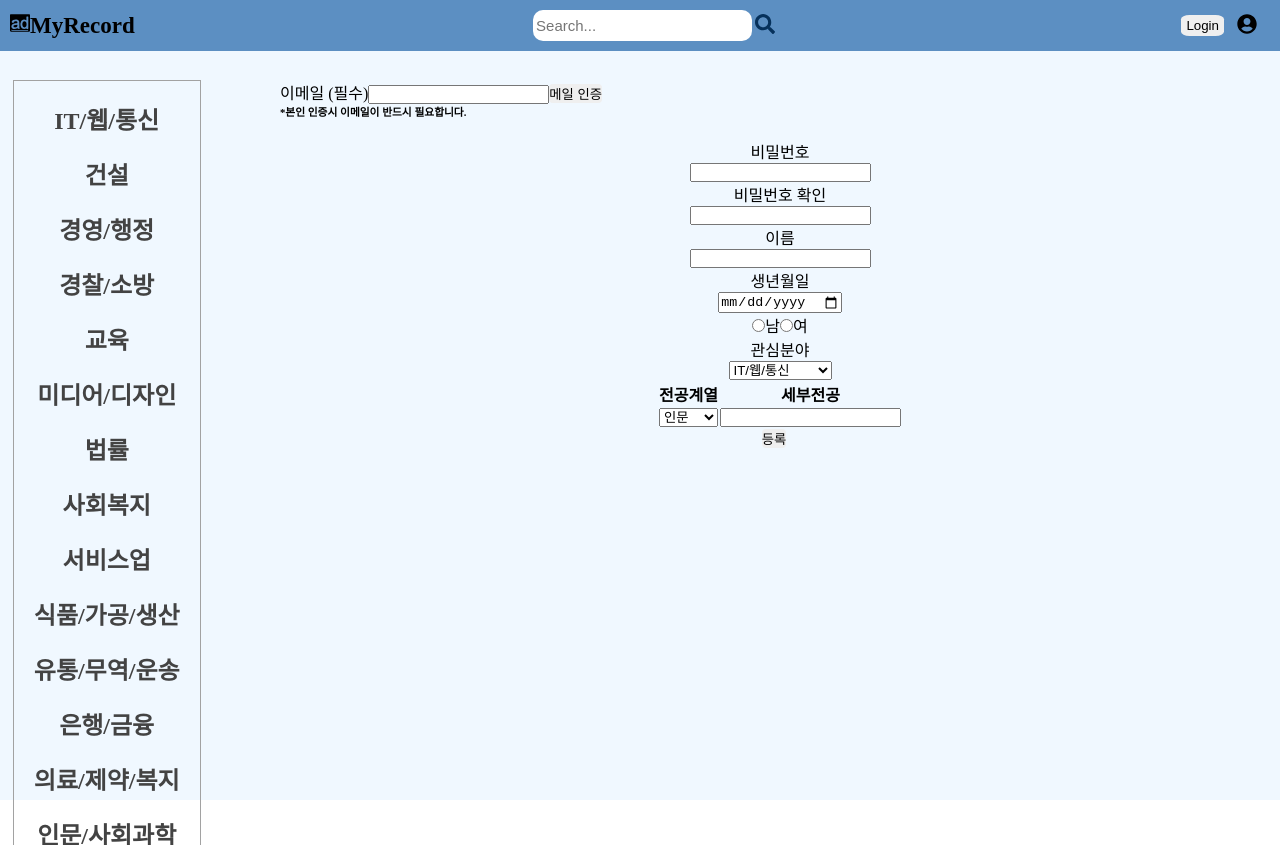
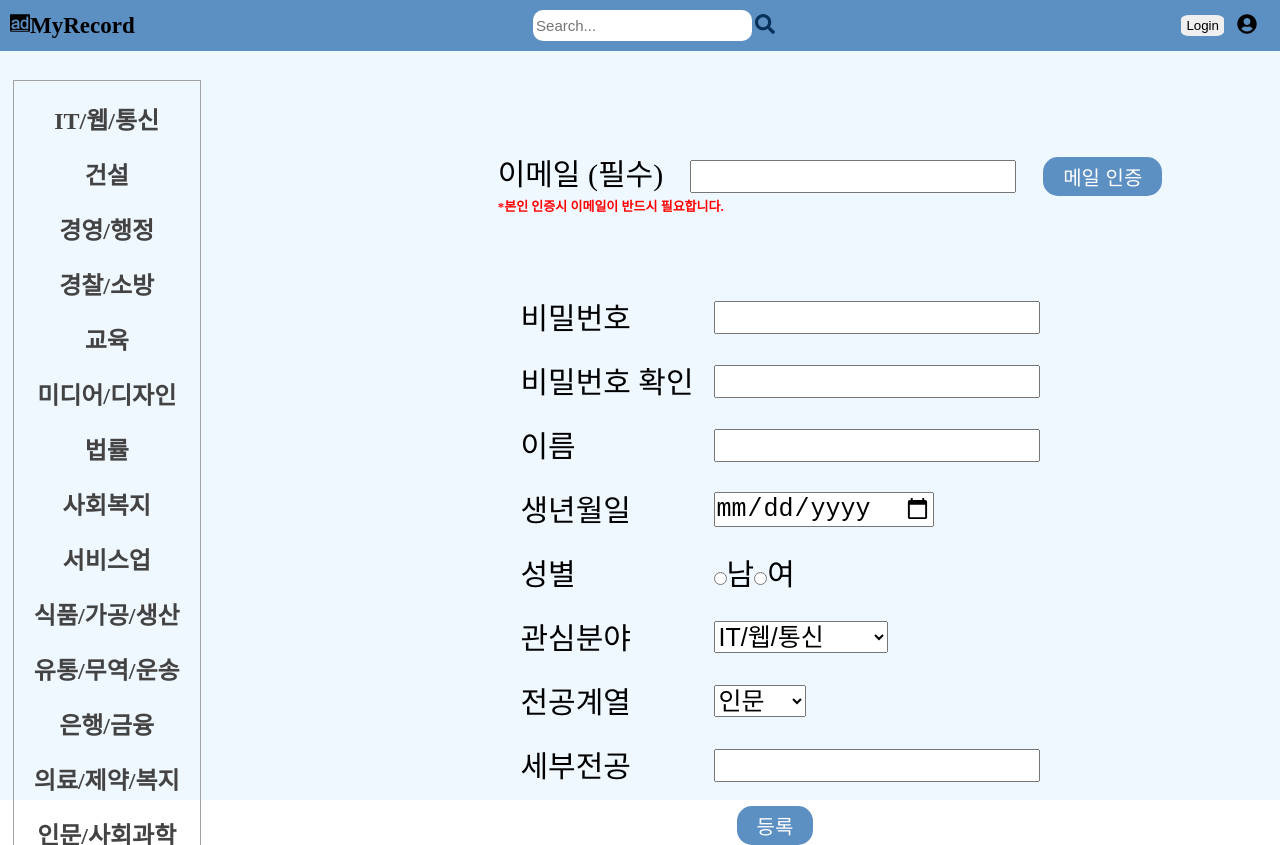
Before and after one commit to Organization-MyRecord/client, a React (Create React App) app in the folder MR/: page /registerpage in a window 1280 px wide. Before the commit the page ends 800 px from the top, so only its background shows below. Built offline with nearby package versions, Linux system fonts and the light colour scheme.

Commit message:
회원가입 수정

```diff
--- a/MR/src/Components/Login.tsx
+++ b/MR/src/Components/Login.tsx
@@ -1,51 +1,46 @@
-import React, {useState, Dispatch, SetStateAction} from "react";
+import React, { useState, Dispatch, SetStateAction } from "react";
 import { useDispatch } from "react-redux";
 import { LoginHandler } from "../modules/action-creator";
 import "../styles/login.scss";
 
 interface Iprops {
-  openmodal : boolean;
-  setopenmodal : Dispatch<SetStateAction<boolean>>
+  openmodal: boolean;
+  setopenmodal: Dispatch<SetStateAction<boolean>>;
 }
 
-function login(props : Iprops) {
+function Login(props: Iprops) {
+  const { setopenmodal, openmodal } = props;
 
-  const {setopenmodal, openmodal} = props;
+  const Dispatch = useDispatch();
+  const [Email, setEmail] = useState(""); //이메일 담을 State
+  const [Password, setPassword] = useState(""); //패스워드 담을 State
 
-
-  const dispatch = useDispatch()
-  const [Email, setEmail] = useState("")          //이메일 담을 State
-  const [Password, setPassword] = useState("")    //패스워드 담을 State
-
-
-  const EmailHandler = (e: React.ChangeEvent<HTMLInputElement>) => {    //이메일 onChange
+  const EmailHandler = (e: React.ChangeEvent<HTMLInputElement>) => {
+    //이메일 onChange
     setEmail(e.currentTarget.value);
   };
-  const PasswordHandler = (e: React.ChangeEvent<HTMLInputElement>) => { //패스워드 onChange
+  const PasswordHandler = (e: React.ChangeEvent<HTMLInputElement>) => {
+    //패스워드 onChange
     setPassword(e.currentTarget.value);
   };
 
-  const login = async() => {
+  const login = async () => {
     // console.log(Email, Password);
 
     // await axios.post('/api/authenticate', {     //서버api로 전송
     //   email : Email,
     //   password : Password
     // }).then(res => localStorage.setItem("token", res.data))   //그 다음 토큰을 로컬스토리지에 저장 , 궁금할 시 console.log로 res 검색
-    dispatch(LoginHandler(Email, Password, setopenmodal))
-
-
-  }
-
-
-
-
-
-
-
+    Dispatch(LoginHandler(Email, Password, setopenmodal));
+  };
 
   return (
-    <div style = {{opacity : openmodal ? '1' : '0', transform : openmodal ? 'translate(0vh)' : 'translate(-100vh)'}}>
+    <div
+      style={{
+        opacity: openmodal ? "1" : "0",
+        transform: openmodal ? "translate(0vh)" : "translate(-100vh)",
+      }}
+    >
       <div className="login">
         <div className="login_contatiner">
           <div className="login_register_container">
@@ -59,18 +54,26 @@ function login(props : Iprops) {
                 <td>아이디</td>
                 <td>
                   {" "}
-                  <input type="text" placeholder="이메일을 입력하세요" onChange = {EmailHandler}/>
+                  <input
+                    type="text"
+                    placeholder="이메일을 입력하세요"
+                    onChange={EmailHandler}
+                  />
                 </td>
               </tr>
               <tr>
                 <td>패스워드</td>
                 <td>
-                  <input type="password" placeholder="PW를 입력하세요" onChange = {PasswordHandler}/>
+                  <input
+                    type="password"
+                    placeholder="PW를 입력하세요"
+                    onChange={PasswordHandler}
+                  />
                 </td>
               </tr>
             </tbody>
           </table>
-          <button onClick = {login}>로그인</button>
+          <button onClick={login}>로그인</button>
           <button>아이디/비밀번호 찾기</button>
         </div>
       </div>
@@ -78,4 +81,4 @@ function login(props : Iprops) {
   );
 }
 
-export default login;
+export default Login;
--- a/MR/src/Components/Post.tsx
+++ b/MR/src/Components/Post.tsx
@@ -1,46 +1,45 @@
-import React, {useRef, useMemo,useState } from "react";
-import ReactQuill, {Quill} from "react-quill";
+import React, { useRef, useMemo, useState } from "react";
+import ReactQuill, { Quill } from "react-quill";
 import "../styles/post.scss";
-import 'react-quill/dist/quill.snow.css';
-import ImageResize from '@looop/quill-image-resize-module-react'
+import "react-quill/dist/quill.snow.css";
+import ImageResize from "@looop/quill-image-resize-module-react";
 import axios, { AxiosError } from "axios";
 
 function Post() {
-
   //Content 내부에서 사진 이미지 리사이징을 위한 모듈
-  Quill.register('modules/ImageResize', ImageResize)
+  Quill.register("modules/ImageResize", ImageResize);
   const QuillRef = useRef<ReactQuill>();
-  const [Title, setTitle] = useState("")  // 제목을 저장할 state
-  const [contents, setcontents] = useState("")    //내용을 저장할 state
+  const [Title, setTitle] = useState(""); // 제목을 저장할 state
+  const [contents, setcontents] = useState(""); //내용을 저장할 state
 
   // 이미지를 업로드 하기 위한 함수
   const imageHandler = () => {
     // 파일을 업로드 하기 위한 input 태그 생성
     const input = document.createElement("input");
     const formData = new FormData();
-    let url : string;
-
+    let url: string;
 
     input.setAttribute("type", "file");
     input.setAttribute("accept", "image/*");
     input.click();
 
     input.onchange = async () => {
-      if(input.files) {
+      if (input.files) {
         const file: any = input.files[0];
         console.log(file);
 
-        formData.append("file", file)
+        formData.append("file", file);
 
         try {
-          axios.post('/api/upload', formData, {
+          axios
+            .post("/api/upload", formData, {
               headers: {
-            'content-type': 'multipart/form-data',
-            'Authorization' : `Bearer ${localStorage.getItem("token")}`
-        }})
-        .then(res => {
-
-          url = res.data
+                "content-type": "multipart/form-data",
+                Authorization: `Bearer ${localStorage.getItem("token")}`,
+              },
+            })
+            .then((res) => {
+              url = res.data;
 
               // 커서의 위치를 알고 해당 위치에 이미지 태그를 넣어주는 코드
               // 해당 DOM의 데이터가 필요하기에 useRef를 사용한다.
@@ -56,22 +55,24 @@ function Post() {
                 );
               }
 
-          return { ...res};
-        })} catch (error) {
+              return { ...res };
+            });
+        } catch (error) {
           const err = error as AxiosError;
-          return {...err.response}
+          return { ...err.response };
         }
       }
-    }
-  }
-  const titleHandler = (e : React.ChangeEvent<HTMLTextAreaElement>) => {
-      e.preventDefault()
-      setTitle(e.currentTarget.value)
-  }
+    };
+  };
+  const titleHandler = (e: React.ChangeEvent<HTMLTextAreaElement>) => {
+    e.preventDefault();
+    setTitle(e.currentTarget.value);
+  };
 
-  const modules = useMemo(() =>({
-    ImageResize : {
-      modules : ['Resize']
+  const modules = useMemo(
+    () => ({
+      ImageResize: {
+        modules: ["Resize"],
       },
       toolbar: {
         container: [
@@ -86,37 +87,58 @@ function Post() {
           ],
           ["image", "video", "link"],
           ["clean"],
-        ["code-block"]
+          ["code-block"],
         ],
         handlers: {
           image: imageHandler,
         },
       },
-  }),[])
-
+    }),
+    []
+  );
 
   const formats = [
-    'bold', 'italic', 'underline', 'strike', 'blockquote',
-    'size', 'small', 'large', 'huge', 'color',
-    'list', 'ordered', 'bullet', 'indent', 'align',
-    "image", "video", "link",
+    "bold",
+    "italic",
+    "underline",
+    "strike",
+    "blockquote",
+    "size",
+    "small",
+    "large",
+    "huge",
+    "color",
+    "list",
+    "ordered",
+    "bullet",
+    "indent",
+    "align",
+    "image",
+    "video",
+    "link",
     "clean",
-    "code-block"
-  ]
+    "code-block",
+  ];
 
   return (
     <div className="post">
       <div className="post_header">
         <div className="division">
           <select>
-            <option value = "" disabled selected hidden>카테고리</option>
+            <option value="" disabled selected hidden>
+              카테고리
+            </option>
           </select>
           <div className="button_container">
             <button className="modify">수정</button>
             <button className="delete">삭제</button>
           </div>
         </div>
-        <textarea placeholder = "제목을 입력하세요" value = {Title} onChange = {titleHandler}></textarea>
+        <textarea
+          placeholder="제목을 입력하세요"
+          value={Title}
+          onChange={titleHandler}
+        ></textarea>
         <h6>2021.08.23</h6>
       </div>
       <div className="post_content">
@@ -126,13 +148,14 @@ function Post() {
               QuillRef.current = element;
             }
           }}
-          style = {{height : "650px"}}
-          value = {contents || ""}
-          onChange = {() => {setcontents}}
-          modules = {modules}
-          formats = {formats}
-          theme = "snow"
-          placeholder = "내용을 입력해주세요"/>
+          style={{ height: "650px" }}
+          value={contents || ""}
+          onChange={setcontents}
+          modules={modules}
+          formats={formats}
+          theme="snow"
+          placeholder="내용을 입력해주세요"
+        />
       </div>
       <div className="post_list">
         <ul>
--- a/MR/src/Components/RegisterPage.tsx
+++ b/MR/src/Components/RegisterPage.tsx
@@ -3,36 +3,34 @@ import axios from "axios";
 import "../styles/register.scss";
 import { options, Major } from "../options/options";
 import { RegisterHandler } from "../modules/action-creator";
-import {useDispatch} from 'react-redux'
+import { useDispatch } from "react-redux";
 
 type ops = { view: string; value: string };
 
-function Getage(day : string) : number {
-  const today = new Date()
-  const birthDay = new Date(day)
+function Getage(day: string): number {
+  const today = new Date();
+  const birthDay = new Date(day);
 
-  return today.getFullYear() - birthDay.getFullYear()
+  return today.getFullYear() - birthDay.getFullYear();
 }
 
+export default function RegisterPage() {
+  const dispatch = useDispatch();
 
+  const [birth, setbirth] = useState(""); //생년월일
+  const [Password, setPassword] = useState(""); //패스워드
+  const [PasswordCheck, setPasswordCheck] = useState(""); //패스워드 확인
+  const [Name, setName] = useState(""); //이름
+  const [Email, setEmail] = useState(""); //이메일
+  const [toggle, settoggle] = useState<boolean>(false); //인증번호 시에 나올 입력창 토글
+  const [Anum, setAnum] = useState(""); //인증번호
+  const [radioState, setradioState] = useState(""); //성별
+  const [field, setfield] = useState(""); //분야
+  const [major, setmajor] = useState(""); //전공계열
+  const [majorDetail, setmajorDetail] = useState(""); //전공세부
 
-export default function RegisterPage() {
-  const dispatch = useDispatch()
-
-  const [birth, setbirth] = useState("");                       //생년월일
-  const [Password, setPassword] = useState("");                 //패스워드
-  const [PasswordCheck, setPasswordCheck] = useState("");       //패스워드 확인
-  const [Name, setName] = useState("");                         //이름
-  const [Email, setEmail] = useState("");                       //이메일
-  const [toggle, settoggle] = useState<boolean>(false);         //인증번호 시에 나올 입력창 토글
-  const [Anum, setAnum] = useState("");                         //인증번호
-  const [radioState, setradioState] = useState("");           //성별
-  const [field, setfield] = useState("")                        //분야
-  const [major, setmajor] = useState("")                        //전공계열
-  const [majorDetail, setmajorDetail] = useState("")            //전공세부
-
-
-  const BirthHandler = (e: React.ChangeEvent<HTMLInputElement>) => {      //생년월일 input onchange 함수
+  const BirthHandler = (e: React.ChangeEvent<HTMLInputElement>) => {
+    //생년월일 input onchange 함수
     setbirth(e.currentTarget.value);
   };
   const PasswordHandler = (e: React.ChangeEvent<HTMLInputElement>) => {
@@ -53,16 +51,16 @@ export default function RegisterPage() {
   };
 
   const FieldHandler = (e: React.ChangeEvent<HTMLSelectElement>) => {
-    setfield(e.currentTarget.value)
-  }
+    setfield(e.currentTarget.value);
+  };
 
-  const majorHandler = (e : React.ChangeEvent<HTMLSelectElement>) => {
-    setmajor(e.currentTarget.value)
-  }
+  const majorHandler = (e: React.ChangeEvent<HTMLSelectElement>) => {
+    setmajor(e.currentTarget.value);
+  };
 
-  const majorDetailHander = (e : React.ChangeEvent<HTMLInputElement>) => {
-    setmajorDetail(e.currentTarget.value)
-  }
+  const majorDetailHander = (e: React.ChangeEvent<HTMLInputElement>) => {
+    setmajorDetail(e.currentTarget.value);
+  };
 
   const onRadioChange = (e: any) => {
     setradioState(e.target.value);
@@ -70,9 +68,22 @@ export default function RegisterPage() {
 
   const register = async (e: React.FormEvent<HTMLFormElement>) => {
     e.preventDefault();
-    dispatch(RegisterHandler(Getage(birth), birth, majorDetail, Email, field, radioState, major, Name, Password, PasswordCheck))
-    console.log(radioState)
-  }
+    dispatch(
+      RegisterHandler(
+        Getage(birth),
+        birth,
+        majorDetail,
+        Email,
+        field,
+        radioState,
+        major,
+        Name,
+        Password,
+        PasswordCheck
+      )
+    );
+    console.log(radioState);
+  };
 
   const genderOps: ops[] = [
     { view: "남", value: "남" },
@@ -80,20 +91,22 @@ export default function RegisterPage() {
   ];
 
   //분야를 select option
-  const fieldList = options.map(
-    item => {
-      return (<option key = {item.label} value = {item.value}>{item.label}</option>)
-    }
-  )
+  const fieldList = options.map((item) => {
+    return (
+      <option key={item.label} value={item.value}>
+        {item.label}
+      </option>
+    );
+  });
 
   //계열 select option
-  const majorList = Major.map(
-    item => {
-      return (<option key = {item.label} value = {item.value}>{item.label}</option>)
-    }
-  )
-
-
+  const majorList = Major.map((item) => {
+    return (
+      <option key={item.label} value={item.value}>
+        {item.label}
+      </option>
+    );
+  });
 
   const emailAuth = () => {
     axios.get(`api/email?email=${Email}`).then((res) => {
@@ -103,35 +116,68 @@ export default function RegisterPage() {
   };
 
   const aaa = () => {
-    axios.get(`api/verify?email=${Email}&randomCode=${Anum}`).then((res) => console.log(res));
+    axios
+      .get(`api/verify?email=${Email}&randomCode=${Anum}`)
+      .then((res) => console.log(res));
   };
   return (
-    <div>
-      <div className = "email_auth_container">
+    <div className="big_container">
+      <div className="email_auth_container">
         <div className="Email_auth">
+          <table>
             <label>이메일 (필수)</label>
             <input type="text" value={Email} onChange={EamilHandler} />
             <button onClick={emailAuth}>메일 인증</button>
             <h6>*본인 인증시 이메일이 반드시 필요합니다.</h6>
+          </table>
         </div>
-          <div style = {toggle ? {opacity : '1'} : {opacity : "0"}}>
+        <div style={toggle ? { opacity: "1" } : { opacity: "0" }}>
           <input type="text" value={Anum} onChange={AnumHandler} />
           <button onClick={aaa}>인증하기</button>
         </div>
       </div>
       <form onSubmit={register} className="register_container">
-        <label>비밀번호</label>
-        <input type="password" value={Password} onChange={PasswordHandler} />
-        <label>비밀번호 확인</label>
-        <input type="password" value={PasswordCheck} onChange={PasswordCheckHandler} />
-        <label>이름</label>
+        <table>
+          <tbody>
+            <tr>
+              <td>비밀번호</td>
+              <td>
+                {" "}
+                <input
+                  type="password"
+                  value={Password}
+                  onChange={PasswordHandler}
+                />
+              </td>
+            </tr>
+            <tr>
+              <td>비밀번호 확인</td>
+              <td>
+                <input
+                  type="password"
+                  value={PasswordCheck}
+                  onChange={PasswordCheckHandler}
+                />
+              </td>
+            </tr>
+            <tr>
+              <td>이름</td>
+              <td>
                 <input type="text" value={Name} onChange={NameHandler} />
-        <label>생년월일</label>
+              </td>
+            </tr>
+            <tr>
+              <td>생년월일</td>
+              <td>
                 <input type="date" value={birth} onChange={BirthHandler} />
-        <div>
-          {genderOps.map(({ view : title, view : gender }: any) => {
+              </td>
+            </tr>
+            <tr>
+              <td>성별</td>
+              <td>
+                {genderOps.map(({ view: title, view: gender }: any) => {
                   return (
-              <React.Fragment key = {title}>
+                    <React.Fragment key={title}>
                       <input
                         type="radio"
                         value={gender}
@@ -143,25 +189,47 @@ export default function RegisterPage() {
                     </React.Fragment>
                   );
                 })}
-        </div>
-        <label>관심분야</label>
-        <select className = "inputSelect" onChange = {FieldHandler} placeholder = {field}>{fieldList}</select>
-        <div>
-          <table>
-            <thead>
+              </td>
+            </tr>
             <tr>
-                <th>전공계열</th>
-                <th>세부전공</th>
+              <td>관심분야</td>
+              <td>
+                <select
+                  className="inputSelect"
+                  onChange={FieldHandler}
+                  placeholder={field}
+                >
+                  {fieldList}
+                </select>
+              </td>
             </tr>
-            </thead>
-            <tbody>
+
             <tr>
-                <td><select className = "MajorSelect" onChange = {majorHandler} placeholder = {major}>{majorList}</select></td>
-                <td><input type = "text" value = {majorDetail} onChange = {majorDetailHander}></input></td>
+              <td>전공계열</td>
+              <td>
+                <select
+                  className="MajorSelect"
+                  onChange={majorHandler}
+                  placeholder={major}
+                >
+                  {majorList}
+                </select>
+              </td>
+            </tr>
+            <tr>
+              <td>세부전공</td>
+
+              <td>
+                <input
+                  type="text"
+                  value={majorDetail}
+                  onChange={majorDetailHander}
+                ></input>
+              </td>
             </tr>
           </tbody>
         </table>
-        </div>
+
         <button type="submit">등록</button>
       </form>
     </div>
--- a/MR/src/styles/register.scss
+++ b/MR/src/styles/register.scss
@@ -1,10 +1,59 @@
+.big_container {
+  margin-top: 50px;
+  font-size: 30px;
+  input {
+    font-size: 25px;
+  }
+  .gender-box {
+    input [type="radio"] {
+      margin-left: 20px;
+    }
+  }
+  button {
+    padding: 5px 20px;
+    background-color: #5c8fc2;
+    font-size: 20px;
+    margin-right: 10px;
+    color: white;
+    border-radius: 15px;
+  }
+}
+th {
+  font-weight: normal;
+}
+select {
+  font-size: 25px;
+}
+.Email_auth {
+  margin-left: 110px;
+  display: flex;
+  justify-content: center;
+  flex-direction: row;
+  align-items: center;
+
+  input {
+    margin: 0 27px;
+  }
+  h6 {
+    font-size: 13px;
+    color: red;
+  }
+}
 .register_container {
   display: flex;
   justify-content: center;
   flex-direction: column;
   align-items: center;
 
-  table {
-    text-align: center;
+  label {
+    margin-right: 50px;
+  }
+  button {
+    align-items: center;
   }
 }
+
+table {
+  text-align: left;
+  border-spacing: 20px 20px;
+}
```
Also changed, not shown: MR/tsconfig.json (+2 -9 lines). Lines whose indentation alone changed are shown as unchanged.
